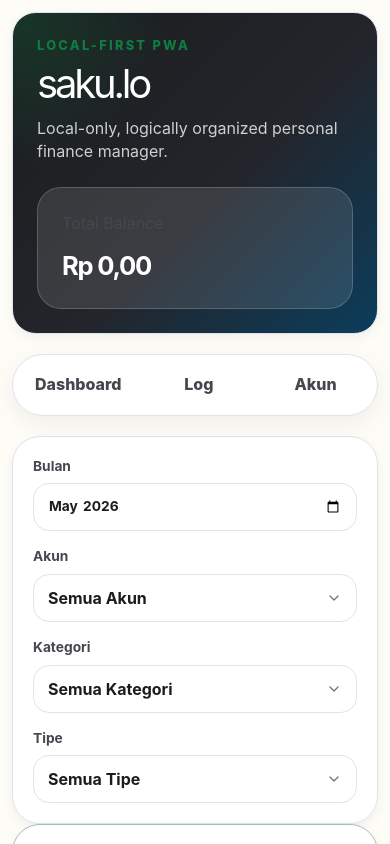
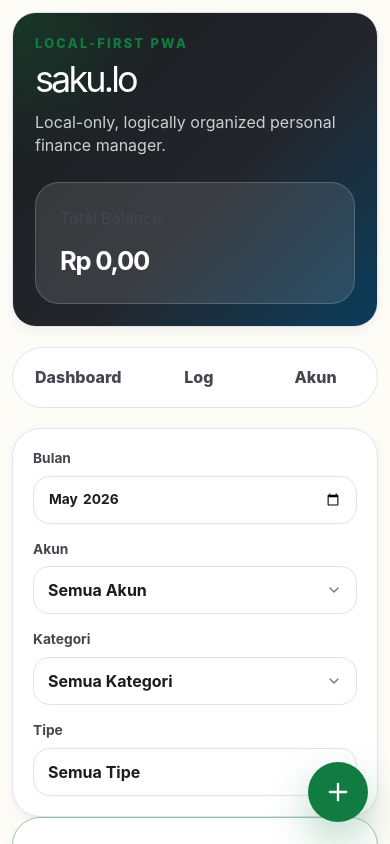
Before and after one commit to kurniawan2805/sakulo, a React (Vite) app: page / in a window 390 px wide. Shown: the top 844 px of the page. Built offline with nearby package versions, Linux system fonts and the light colour scheme.

Commit message:
Add quick transaction flow

```diff
--- a/src/App.css
+++ b/src/App.css
@@ -2,7 +2,7 @@
   display: flex;
   flex-direction: column;
   gap: 20px;
-  padding: 24px;
+  padding: 18px 18px 96px;
 }
 
 .hero-card,
@@ -17,18 +17,18 @@
   background:
     radial-gradient(circle at top left, color-mix(in srgb, var(--color-income) 28%, transparent), transparent 32%),
     linear-gradient(135deg, #1A1C1E, #23252B 56%, #0B3D5C);
-  border-radius: 32px;
+  border-radius: 28px;
   color: rgba(255, 255, 255, 0.78);
   display: grid;
   gap: 24px;
   grid-template-columns: minmax(0, 1fr) 320px;
   overflow: hidden;
-  padding: 32px;
+  padding: 26px;
 }
 
 .hero-card h1 {
   color: #fff;
-  font-size: clamp(2.5rem, 7vw, 5rem);
+  font-size: clamp(2.25rem, 6vw, 4.5rem);
   letter-spacing: -0.08em;
   line-height: 0.88;
   margin: 10px 0 16px;
@@ -91,7 +91,7 @@
   background: var(--surface);
   border: 1px solid var(--border);
   border-radius: 999px;
-  box-shadow: var(--shadow-soft);
+  box-shadow: none;
   display: grid;
   gap: 6px;
   grid-template-columns: repeat(3, 1fr);
@@ -110,11 +110,6 @@
   font: inherit;
   font-weight: 850;
   padding: 12px 16px;
-}
-
-.tab-nav button.active {
-  background: var(--text-primary);
-  color: #fff;
 }
 
 .metric-card,
@@ -170,6 +165,12 @@ small {
   display: flex;
   flex-direction: column;
   gap: 14px;
+}
+
+.quick-dialog .transaction-form {
+  border: 0;
+  box-shadow: none;
+  padding: 0;
 }
 
 .segmented-control {
@@ -415,9 +416,107 @@ button:focus-visible {
   padding: 18px;
 }
 
+.fab {
+  border-radius: 999px;
+  bottom: calc(22px + env(safe-area-inset-bottom));
+  box-shadow: 0 18px 42px color-mix(in srgb, var(--color-income) 30%, transparent);
+  height: 60px;
+  position: fixed;
+  right: 22px;
+  width: 60px;
+  z-index: 45;
+}
+
+.fab svg {
+  height: 28px;
+  width: 28px;
+}
+
+.dialog-backdrop {
+  align-items: flex-end;
+  background: rgba(0, 0, 0, 0.42);
+  display: flex;
+  inset: 0;
+  justify-content: center;
+  padding: 16px;
+  position: fixed;
+  z-index: 50;
+}
+
+.quick-dialog {
+  max-height: min(88vh, 760px);
+  max-width: 520px;
+  overflow: auto;
+  width: 100%;
+}
+
+.quick-dialog-header {
+  align-items: start;
+  display: flex;
+  gap: 16px;
+  justify-content: space-between;
+  margin-bottom: 18px;
+}
+
+.quick-type-grid {
+  display: grid;
+  gap: 12px;
+}
+
+.quick-type-button {
+  align-items: center;
+  background: var(--soft-bg);
+  display: grid;
+  gap: 4px;
+  grid-template-columns: auto 1fr;
+  height: auto;
+  justify-content: start;
+  min-height: 76px;
+  padding: 16px;
+  text-align: left;
+  white-space: normal;
+}
+
+.quick-type-button span {
+  align-items: center;
+  border-radius: 16px;
+  color: #fff;
+  display: inline-flex;
+  font-size: 1.35rem;
+  grid-row: span 2;
+  height: 48px;
+  justify-content: center;
+  width: 48px;
+}
+
+.quick-type-button strong {
+  color: var(--text-h);
+  display: block;
+}
+
+.quick-type-button small {
+  color: var(--muted);
+}
+
+.quick-type-button.expense span {
+  background: var(--color-expense);
+}
+
+.quick-type-button.income span {
+  background: var(--color-income);
+}
+
+.quick-type-button.transfer span {
+  background: var(--color-transfer);
+}
+
+.quick-back {
+  margin-bottom: 14px;
+}
+
 @media (max-width: 840px) {
   .app-shell {
-    padding: 12px;
+    padding: 12px 12px 96px;
   }
 
   .hero-card,
@@ -430,7 +529,7 @@ button:focus-visible {
 
   .hero-card {
     border-radius: 24px;
-    padding: 24px;
+    padding: 22px;
   }
 
   .metrics-grid {
@@ -448,9 +547,12 @@ button:focus-visible {
     justify-self: start;
   }
 
-  .tab-nav {
-    bottom: 12px;
-    top: auto;
+  .dialog-backdrop {
+    padding: 10px;
+  }
+
+  .quick-dialog {
+    border-radius: 26px 26px 20px 20px;
   }
 }
 
--- a/src/App.tsx
+++ b/src/App.tsx
@@ -1,4 +1,5 @@
 import { useEffect, useMemo, useState, type FormEvent } from 'react'
+import { Plus, X } from 'lucide-react'
 import './App.css'
 import { Button } from '@/components/ui/button'
 import { Card, CardContent, CardDescription, CardHeader, CardTitle } from '@/components/ui/card'
@@ -27,6 +28,7 @@ import {
 } from './money'
 
 type Tab = 'dashboard' | 'log' | 'accounts'
+type QuickAddStep = 'type' | 'form'
 
 type TransactionForm = {
   type: TransactionType
@@ -68,6 +70,8 @@ const emptyAccountForm: AccountForm = {
 
 function App() {
   const [tab, setTab] = useState<Tab>('dashboard')
+  const [quickAddOpen, setQuickAddOpen] = useState(false)
+  const [quickAddStep, setQuickAddStep] = useState<QuickAddStep>('type')
   const [snapshot, setSnapshot] = useState<Snapshot>({ accounts: [], categories: [], transactions: [] })
   const [primaryCurrency, setPrimaryCurrency] = useState<PrimaryCurrency>('IDR')
   const [filters, setFilters] = useState<ReportFilters>({
@@ -204,6 +208,8 @@ function App() {
     }
 
     setTransactionForm((current) => ({ ...current, amount: '', note: '' }))
+    setQuickAddOpen(false)
+    setQuickAddStep('type')
   }
 
   async function deleteTransaction(id: string) {
@@ -256,6 +262,16 @@ function App() {
     if (filters.accountId === account.id) setFilters((current) => ({ ...current, accountId: '' }))
   }
 
+  function openQuickAdd(type?: TransactionType) {
+    setQuickAddOpen(true)
+    if (type) {
+      updateTransactionType(type)
+      setQuickAddStep('form')
+    } else {
+      setQuickAddStep('type')
+    }
+  }
+
   return (
     <main className="app-shell">
       <section className="hero-card">
@@ -294,16 +310,11 @@ function App() {
           <LogTab
             accounts={activeAccounts}
             categories={snapshot.categories}
-            cashflowCategories={cashflowCategories}
             deleteTransaction={deleteTransaction}
             filters={filters}
             formatMoney={formatMoney}
-            form={transactionForm}
-            saveTransaction={saveTransaction}
             setFilters={setFilters}
-            setForm={setTransactionForm}
             transactions={filteredTransactions}
-            updateTransactionType={updateTransactionType}
           />
         </TabsContent>
 
@@ -323,6 +334,28 @@ function App() {
           />
         </TabsContent>
       </Tabs>
+
+      <Button aria-label="Tambah transaksi" className="fab" size="icon" type="button" variant="income" onClick={() => openQuickAdd()}>
+        <Plus aria-hidden="true" />
+      </Button>
+
+      {quickAddOpen && (
+        <QuickAddDialog
+          accounts={activeAccounts}
+          categories={cashflowCategories}
+          form={transactionForm}
+          onClose={() => {
+            setQuickAddOpen(false)
+            setQuickAddStep('type')
+          }}
+          onPickType={(type) => openQuickAdd(type)}
+          onBack={() => setQuickAddStep('type')}
+          saveTransaction={saveTransaction}
+          setForm={setTransactionForm}
+          step={quickAddStep}
+          updateTransactionType={updateTransactionType}
+        />
+      )}
     </main>
   )
 }
@@ -365,45 +398,97 @@ function DashboardTab({
 function LogTab({
   accounts,
   categories,
-  cashflowCategories,
   deleteTransaction,
   filters,
   formatMoney,
+  setFilters,
+  transactions,
+}: {
+  accounts: Account[]
+  categories: Category[]
+  deleteTransaction: (id: string) => void
+  filters: ReportFilters
+  formatMoney: FormatMoney
+  setFilters: React.Dispatch<React.SetStateAction<ReportFilters>>
+  transactions: MoneyTransaction[]
+}) {
+  return (
+    <>
+      <ReportFiltersPanel accounts={accounts} categories={categories} filters={filters} setFilters={setFilters} />
+      <TransactionsPanel accounts={accounts} categories={categories} formatMoney={formatMoney} onDelete={deleteTransaction} title="Log Bulan Berjalan" transactions={transactions} />
+    </>
+  )
+}
+
+function QuickAddDialog({
+  accounts,
+  categories,
   form,
+  onBack,
+  onClose,
+  onPickType,
   saveTransaction,
-  setFilters,
   setForm,
-  transactions,
+  step,
   updateTransactionType,
 }: {
   accounts: Account[]
   categories: Category[]
-  cashflowCategories: Category[]
-  deleteTransaction: (id: string) => void
-  filters: ReportFilters
-  formatMoney: FormatMoney
   form: TransactionForm
+  onBack: () => void
+  onClose: () => void
+  onPickType: (type: TransactionType) => void
   saveTransaction: (event: FormEvent<HTMLFormElement>) => void
-  setFilters: React.Dispatch<React.SetStateAction<ReportFilters>>
   setForm: React.Dispatch<React.SetStateAction<TransactionForm>>
-  transactions: MoneyTransaction[]
+  step: QuickAddStep
   updateTransactionType: (type: TransactionType) => void
 }) {
   return (
+    <div className="dialog-backdrop" role="presentation" onMouseDown={onClose}>
+      <Card className="quick-dialog" role="dialog" aria-modal="true" aria-labelledby="quick-add-title" onMouseDown={(event) => event.stopPropagation()}>
+        <div className="quick-dialog-header">
+          <div>
+            <CardTitle id="quick-add-title">Quick Add</CardTitle>
+            <CardDescription>{step === 'type' ? 'Pilih jenis transaksi.' : 'Isi detail transaksi.'}</CardDescription>
+          </div>
+          <Button aria-label="Tutup" size="icon" variant="ghost" type="button" onClick={onClose}>
+            <X aria-hidden="true" />
+          </Button>
+        </div>
+
+        {step === 'type' ? (
+          <div className="quick-type-grid">
+            <Button className="quick-type-button expense" variant="ghost" type="button" onClick={() => onPickType('expense')}>
+              <span>↓</span>
+              <strong>Expense</strong>
+              <small>Catat pengeluaran</small>
+            </Button>
+            <Button className="quick-type-button income" variant="ghost" type="button" onClick={() => onPickType('income')}>
+              <span>↑</span>
+              <strong>Income</strong>
+              <small>Catat pemasukan</small>
+            </Button>
+            <Button className="quick-type-button transfer" variant="ghost" type="button" onClick={() => onPickType('transfer')}>
+              <span>↔</span>
+              <strong>Transfer</strong>
+              <small>Pindah antar akun</small>
+            </Button>
+          </div>
+        ) : (
           <>
-      <ReportFiltersPanel accounts={accounts} categories={categories} filters={filters} setFilters={setFilters} />
-      <section className="content-grid">
+            <Button className="quick-back" size="sm" variant="ghost" type="button" onClick={onBack}>← Pilih tipe lain</Button>
             <TransactionFormPanel
               accounts={accounts}
-          categories={cashflowCategories}
+              categories={categories}
               form={form}
               saveTransaction={saveTransaction}
               setForm={setForm}
               updateTransactionType={updateTransactionType}
             />
-        <TransactionsPanel accounts={accounts} categories={categories} formatMoney={formatMoney} onDelete={deleteTransaction} title="Log Bulan Berjalan" transactions={transactions} />
-      </section>
           </>
+        )}
+      </Card>
+    </div>
   )
 }
 
--- a/src/components/ui/tabs.tsx
+++ b/src/components/ui/tabs.tsx
@@ -18,7 +18,7 @@ function TabsList({ className, ...props }: React.ComponentProps<typeof TabsPrimi
 function TabsTrigger({ className, ...props }: React.ComponentProps<typeof TabsPrimitive.Trigger>) {
   return (
     <TabsPrimitive.Trigger
-      className={cn('rounded-full px-4 py-3 text-sm font-extrabold text-[var(--text-secondary)] transition-colors data-[state=active]:bg-[var(--text-primary)] data-[state=active]:text-white focus-visible:outline-3 focus-visible:outline-offset-2 focus-visible:outline-[color-mix(in_srgb,var(--text-primary)_20%,transparent)]', className)}
+      className={cn('rounded-full border border-transparent px-4 py-3 text-sm font-extrabold text-[var(--text-secondary)] transition-colors data-[state=active]:border-[color-mix(in_srgb,var(--text-primary)_24%,transparent)] data-[state=active]:bg-transparent data-[state=active]:text-[var(--text-primary)] focus-visible:outline-3 focus-visible:outline-offset-2 focus-visible:outline-[color-mix(in_srgb,var(--text-primary)_20%,transparent)]', className)}
       {...props}
     />
   )
```
Also changed, not shown: 1 other file (tests, documents, lock files or other folders). Lines whose indentation alone changed are shown as unchanged.
